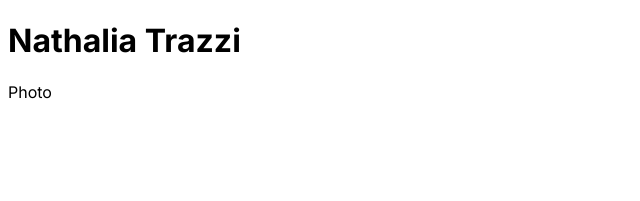
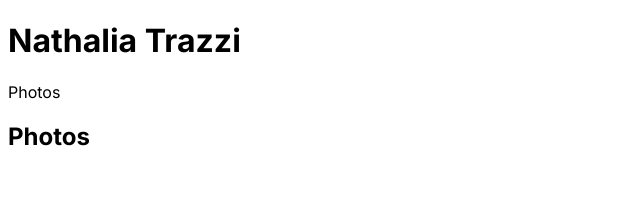
Before and after one commit to Lfmpaes/nathalia-trazzi-photography, a Next.js app: page / in a window 1280 px wide. Shown: the top 201 px of the page, without its empty margins (0-640 px from the left). Built offline with nearby package versions, Linux system fonts and the light colour scheme.

Commit message:
Added components folder and dummy component

```diff
--- /dev/null
+++ b/app/components/Photo.tsx
@@ -0,0 +1,7 @@
+export default function Photo() {
+    return (
+        <div className="photo">
+            <h2>Photos</h2>
+        </div>
+    );
+}
--- a/app/page.tsx
+++ b/app/page.tsx
@@ -1,11 +1,11 @@
-import Image from 'next/image';
-import styles from './page.module.css';
+import Photo from './components/Photo';
 
 export default function Home() {
     return (
         <main className="main">
             <h1>Nathalia Trazzi</h1>
-            <p>Photo</p>
+            <p>Photos</p>
+            <Photo />
         </main>
     );
 }
```
